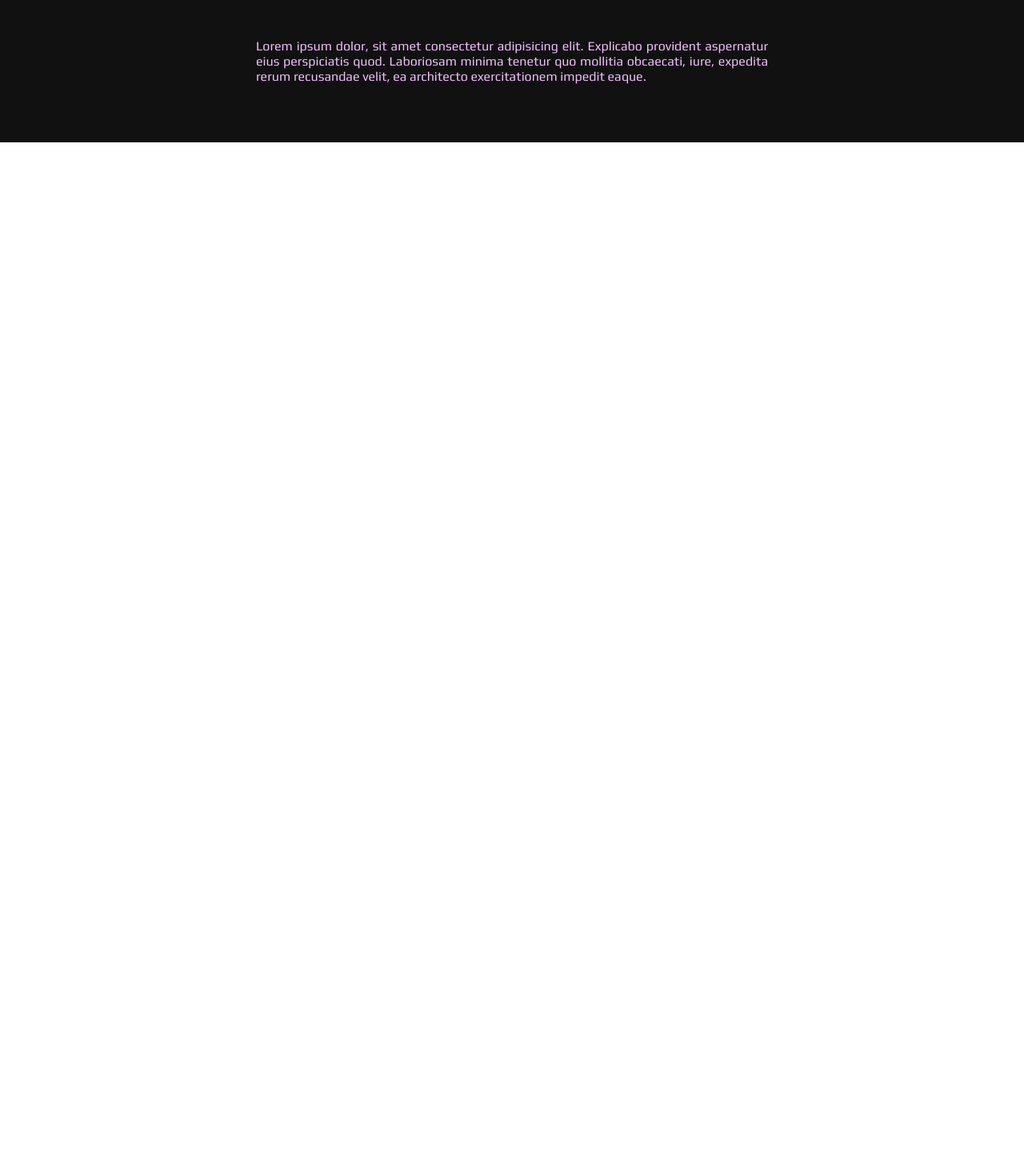
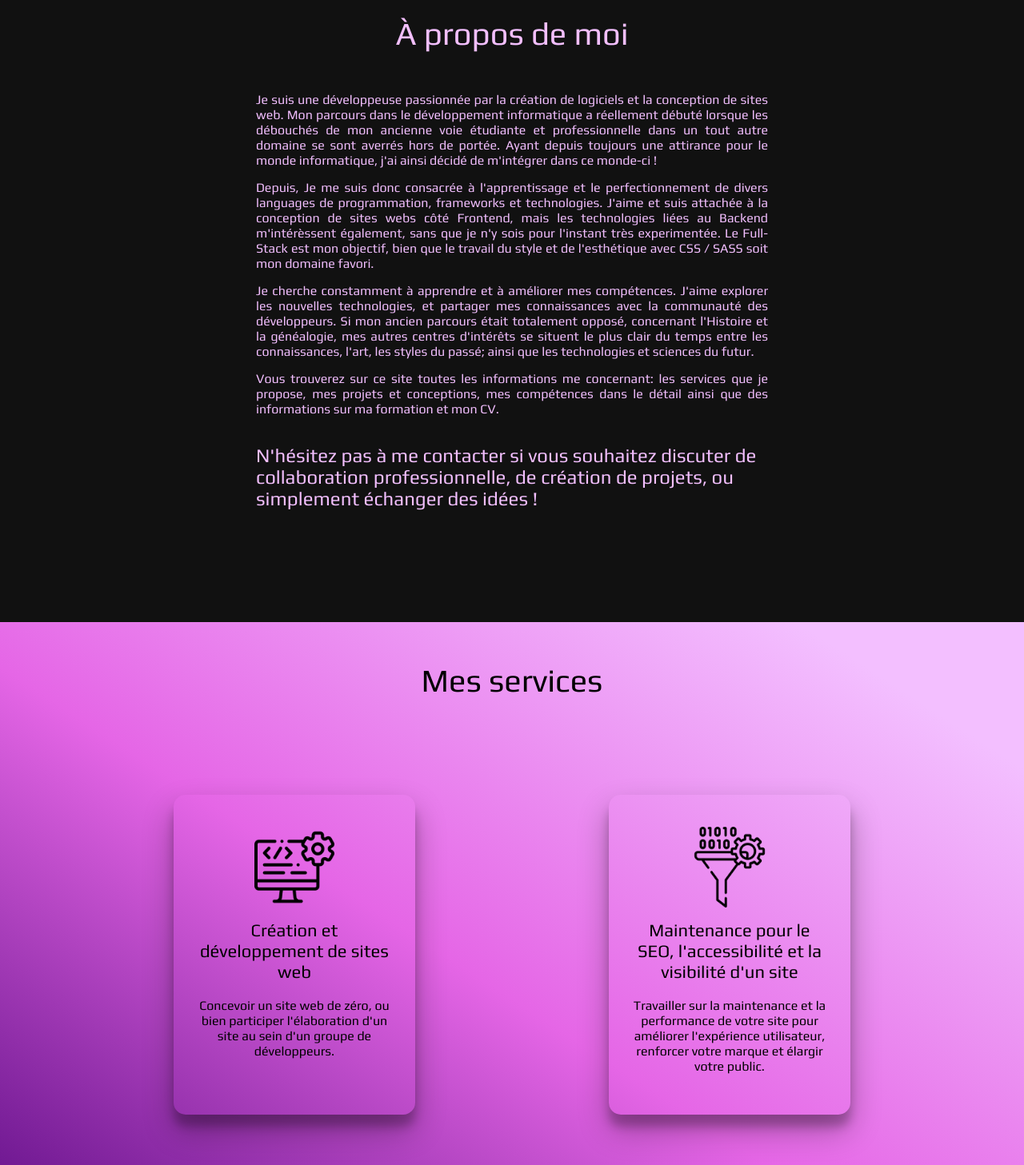
Before and after one commit to AmaryllisPittin/AmaDev-Portfolio, a React (Create React App) app: page / in a window 1280 px wide. Shown: the part 1033-2490 px from the top of the page at 80% size. Before the commit the page ends 1211 px from the top, so only its background shows below. Built offline with nearby package versions, Linux system fonts and the light colour scheme.

Commit message:
création de services

```diff
--- a/src/components/About.jsx
+++ b/src/components/About.jsx
@@ -2,9 +2,13 @@ import React from "react";
 
 const About = () => {
   return (
-    <section className="about">
+    <section className="about" id="about">
         <h2 className="about__h2">À propos de moi</h2>
-        <p className="about__p">Lorem ipsum dolor, sit amet consectetur adipisicing elit. Explicabo provident aspernatur eius perspiciatis quod. Laboriosam minima tenetur quo mollitia obcaecati, iure, expedita rerum recusandae velit, ea architecto exercitationem impedit eaque.</p>
+        <p className="about__p">Je suis une développeuse passionnée par la création de logiciels et la conception de sites web. Mon parcours dans le développement informatique a réellement débuté lorsque les débouchés de mon ancienne voie étudiante et professionnelle dans un tout autre domaine se sont averrés hors de portée. Ayant depuis toujours une attirance pour le monde informatique, j'ai ainsi décidé de m'intégrer dans ce monde-ci !</p>
+        <p className="about__p">Depuis, Je me suis donc consacrée à l'apprentissage et le perfectionnement de divers languages de programmation, frameworks et technologies. J'aime et suis attachée à la conception de sites webs côté Frontend, mais les technologies liées au Backend m'intérèssent également, sans que je n'y sois pour l'instant très experimentée. Le Full-Stack est mon objectif, bien que le travail du style et de l'esthétique avec CSS / SASS soit mon domaine favori. </p>
+        <p className="about__p">Je cherche constamment à apprendre et à améliorer mes compétences. J'aime explorer les nouvelles technologies, et partager mes connaissances avec la communauté des développeurs. Si mon ancien parcours était totalement opposé, concernant l'Histoire et la généalogie, mes autres centres d'intérêts se situent le plus clair du temps entre les connaissances, l'art, les styles du passé; ainsi que les technologies et sciences du futur.</p>
+        <p className="about__p">Vous trouverez sur ce site toutes les informations me concernant: les services que je propose, mes projets et conceptions, mes compétences dans le détail ainsi que des informations sur ma formation et mon CV.</p>
+        <p className="about__contact-me">N'hésitez pas à me contacter si vous souhaitez discuter de collaboration professionnelle, de création de projets, ou simplement échanger des idées !</p>
     </section>
   );
 };
--- a/src/components/HeaderBanner.jsx
+++ b/src/components/HeaderBanner.jsx
@@ -4,9 +4,8 @@ import GitHubLogo from "../img/logoGit.png";
 
 
 const HeaderBanner = () => {
-    console.log('Index est bien appelé')
   return (
-    <header className="banner">
+    <header className="banner" id="headerBanner">
         <div className="banner-title">
             <h1 className="banner-title__h1">Ama Dev</h1>
             <img className="banner-title__logo" src={OrdiImg} alt="logo AmaDev" />
--- /dev/null
+++ b/src/components/Realisations.jsx
@@ -0,0 +1,11 @@
+import React from "react";
+
+const Realisations = () => {
+    return (
+        <section className="realisations" id="realisations">
+            <h2 className="realisations__h2">Mes réalisations</h2>
+        </section>
+    )
+}
+
+export default Realisations
--- /dev/null
+++ b/src/components/Services.jsx
@@ -0,0 +1,25 @@
+import React from "react";
+import DevLogo from "../img/dev-logo.png";
+import MaintenanceLogo from "../img/maintenance-logo.png";
+
+const Services = () => {
+    return (
+        <section className="services" id="services">
+            <h2 className="services__h2">Mes services</h2>
+            <div className="services-container">
+                <article className="service-card">
+                    <img className="service-card__logo" src={DevLogo} alt="logo de développement web" />
+                    <h3 className="service-card__h3">Création et développement de sites web</h3>
+                    <p className="service-card__p">Concevoir un site web de zéro, ou bien participer l'élaboration d'un site au sein d'un groupe de développeurs.</p>
+                </article>
+                <article className="service-card">
+                <img className="service-card__logo" src={MaintenanceLogo} alt="logo de maintenance web" />
+                    <h3 className="service-card__h3">Maintenance pour le SEO, l'accessibilité et la visibilité d'un site</h3>
+                    <p className="service-card__p">Travailler sur la maintenance et la performance de votre site pour améliorer l'expérience utilisateur, renforcer votre marque et élargir votre public.</p>
+                </article>
+            </div>
+        </section>
+    )
+}
+
+export default Services
--- a/src/components/Topbar.jsx
+++ b/src/components/Topbar.jsx
@@ -6,13 +6,13 @@ const Topbar = () => {
           <div className="topbar-container">
             <ul className="topbar">
               <li>
-                <NavLink className="topbar-link" to="/">Accueil</NavLink>
+                <a className="topbar-link" href="#headerBanner">Accueil</a>
               </li>
               <li>
-                <NavLink className="topbar-link" to="/presentation">Présentation</NavLink>
+              <a className="topbar-link" href="#about">Présentation</a>
               </li>
               <li>
-                <NavLink className="topbar-link" to="/services">Services</NavLink>
+                <a className="topbar-link" href="#services">Services</a>
               </li>
               <li>
                 <NavLink className="topbar-link" to="/realisations">Réalisations</NavLink>
--- a/src/pages/Home.jsx
+++ b/src/pages/Home.jsx
@@ -1,6 +1,8 @@
 import React from "react";
 import HeaderBanner from "../components/HeaderBanner";
 import About from "../components/About";
+import Services from "../components/Services";
+import Realisations from "../components/Realisations";
 
 
 const Index = () => {
@@ -8,6 +10,8 @@ const Index = () => {
     <div>
         <HeaderBanner />
         <About />
+        <Services />
+        <Realisations />
     </div>
   );
 };
--- a/src/sass/dimensions-spacing.scss
+++ b/src/sass/dimensions-spacing.scss
@@ -93,12 +93,66 @@ $mobile-breakpoint: 768px;
 }
 
 .about {
-    height:300px;
+    height:900px;
     width:100%;
     &__h2 {
         padding-bottom:50px;
     }
     &__p {
         width:50%;
+        margin-bottom:15px;
+        @media all and (max-width: $mobile-breakpoint) {
+            height:900px;
+            width:70%;
+        }
+    }
+    &__contact-me {
+        width:50%;
+        margin-top:20px;
     }
 }
+
+.services {
+    height:700px;
+    width:85%;
+    padding-left:7.5%;
+    padding-right:7.5%;
+    @media all and (max-width: $tablet-breakpoint) {
+        height:1200px;
+    }
+    &__h2 {
+        margin-top:50px;
+    }
+}
+
+.services-container {
+    margin-top:120px;
+    width:100%;
+}
+
+.service-card {
+    width:25%;
+    height:370px;
+    border-radius: 15px;
+    padding:15px;
+    box-shadow: rgba(0, 0, 0, 0.3) 0px 19px 38px, rgba(0, 0, 0, 0.22) 0px 15px 12px;
+    @media all and (max-width: $tablet-breakpoint) {
+        width:55%;
+    }
+    @media all and (max-width: $tablet-breakpoint) {
+        width:85%;
+        margin-left:7.5%;
+        margin-right:7.5%;
+    }
+    &__logo {
+        width:37%;
+        margin-top:25px;
+    }
+    &__h3 {
+        margin: 15px 15px 20px 15px;
+    }
+    &__p {
+        /*margin: 15px 15px 20px 15px;*/
+        width:90%;
+    }
+}
--- a/src/sass/mainStyle.scss
+++ b/src/sass/mainStyle.scss
@@ -14,11 +14,13 @@ $second-color: rgb(243,191,255);
 /****COLORS AND BACKGROUND APPLICATIONS********************/
 
 .topbar-container,
-.about {
+.about,
+.realisations {
     background-color: $main-color;
 }
 
-.banner{
+.banner,
+.services {
     @include main-linear-gradient;
 }
 
@@ -29,7 +31,9 @@ $second-color: rgb(243,191,255);
 
 .topbar-link,
 .about__h2,
-.about__p {
+.about__contact-me,
+.about__p,
+.realisations__h2 {
     color:$second-color;
 }
 
@@ -59,6 +63,31 @@ h2 {
     }
     @media all and (max-width: $mobile-breakpoint) {
         font-size:20px;
+    }
+}
+
+h3 {
+    font-size:32px;
+    @media all and (max-width: $tablet-breakpoint) {
+        font-size:27px;
+    }
+}
+
+.service-card__h3 {
+    font-size:22px;
+}
+
+.about__p {
+    @media all and (max-width: $tablet-breakpoint) {
+        font-size:15px;
+    }
+}
+
+.about__contact-me {
+    font-size:24px;
+    font-weight:lighter;
+    @media all and (max-width: $tablet-breakpoint) {
+        font-size:18px;
     }
 }
 
--- a/src/sass/merging.scss
+++ b/src/sass/merging.scss
@@ -28,13 +28,23 @@ $center-value: center;
 }
 
 .banner-welcome,
-.about {
+.about,
+.services,
+.service-card,
+.realisations {
     @include flex-and-column;
 }
 
 .topbar-container {
     @include flex-and-row;
     @media all and (max-width: $mobile-breakpoint) {
+        @include flex-and-column;
+    }
+}
+
+.services-container {
+    @include flex-and-row;
+    @media all and (max-width: $tablet-breakpoint) {
         @include flex-and-column;
     }
 }
@@ -55,7 +65,10 @@ $center-value: center;
 .banner-welcome,
 .github-btn,
 .contact-btn,
-.about {
+.about,
+.services,
+.service-card,
+.realisations {
     align-items: $center-value;
 }
 
@@ -65,3 +78,21 @@ $center-value: center;
 .about {
     justify-content: $center-value;
 }
+
+.about__contact-me {
+    text-align: left;
+}
+
+.service-card {
+    text-align: center;
+    @media all and (max-width: $tablet-breakpoint) {
+        width:55%;
+        margin-left:22.5%;
+        margin-right:22.5%;
+        margin-bottom:50px;
+    }
+}
+
+.services-container {
+    justify-content: space-around;
+}
```
Also changed, not shown: src/img/dev-logo.png (added), src/img/maintenance-logo.png (added).
